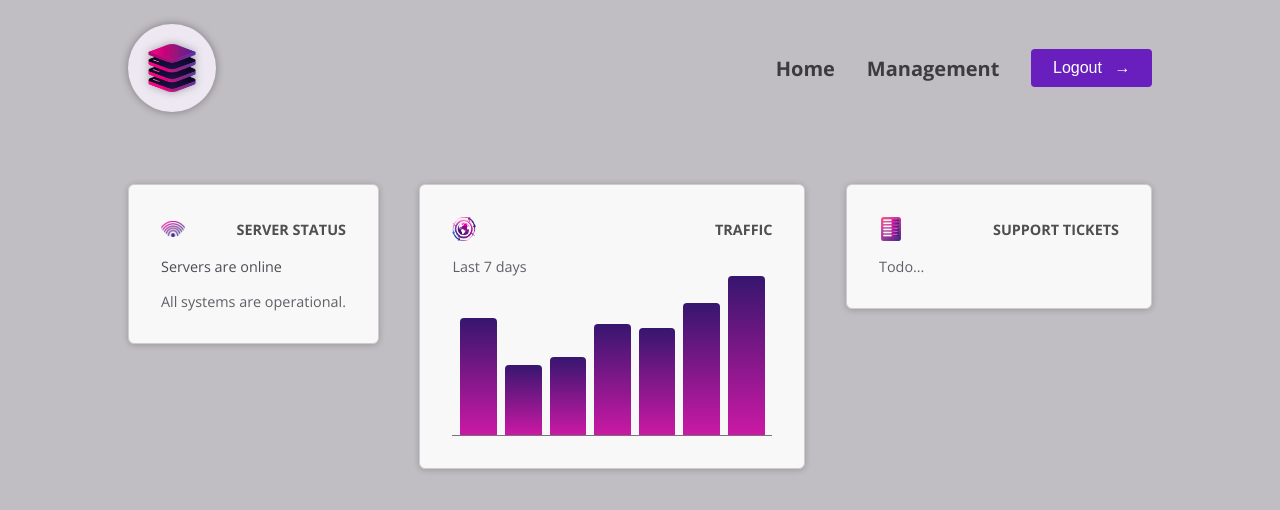
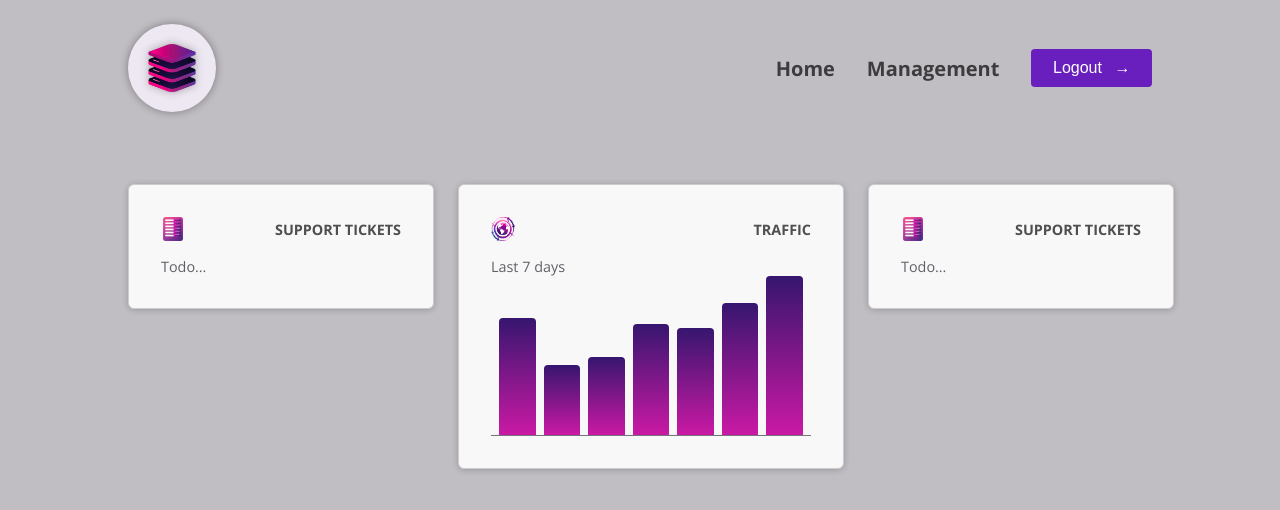
Before and after one commit to Ujjwal-2910/CmpDeepDrive, an Angular app: page / in a window 1280 px wide. Shown: the top 510 px of the page. Built offline with nearby package versions, Linux system fonts and the light colour scheme.

Commit message:
Little modification

```diff
--- a/src/app/app.component.html
+++ b/src/app/app.component.html
@@ -2,8 +2,16 @@
 
 <main>
   <div id="dashboard">
-    <app-server-status />
-    <app-traffic />
-    <app-tickets />
+    <div class="dashboard-item">
+      <app-server-status />
+    </div>
+
+    <div class="dashboard-item">
+      <app-traffic />
+    </div>
+
+    <div class="dashboard-item">
+      <app-tickets />
+    </div>
   </div>
 </main>
--- a/src/app/dashboard/server-status/server-status.component.html
+++ b/src/app/dashboard/server-status/server-status.component.html
@@ -1,20 +1,9 @@
-<div class="dashboard-item">
-    <article>
-        <header>
-            <img src="status.png" alt="A signal symbol" />
-            <h2>Server Status</h2>
-        </header>
-        <div>
-            @if (currentStatus === 'online') {
-                <p>Servers are online</p>
-                <p>All systems are operational.</p>
-            } @else if (currentStatus === 'offline') {
-                <p>Servers are offline</p>
-                <p>Functionality should be restored soon.</p>
-            } @else {
-                <p>Server status is unknown</p>
-                <p>Fetching server status failed.</p>
-            }
-        </div>
-    </article>
-</div>
+<article>
+    <header>
+        <img src="list.png" alt="A list of items" />
+        <h2>Support Tickets</h2>
+    </header>
+    <div id="status">
+        <p>Todo...</p>
+    </div>
+</article>
--- a/src/app/dashboard/tickets/tickets.component.html
+++ b/src/app/dashboard/tickets/tickets.component.html
@@ -1,4 +1,3 @@
-<div class="dashboard-item">
         <article>
             <header>
                 <img src="list.png" alt="A list of items" />
@@ -8,4 +7,3 @@
                 <p>Todo...</p>
             </div>
         </article>
-</div>
--- a/src/app/dashboard/traffic/traffic.component.html
+++ b/src/app/dashboard/traffic/traffic.component.html
@@ -1,4 +1,3 @@
-<div class="dashboard-item">
 <article>
     <header>
         <img src="globe.png" alt="A globe" />
@@ -13,4 +12,3 @@
         </div>
     </div>
 </article>
-</div>
```
Lines whose indentation alone changed are shown as unchanged.
